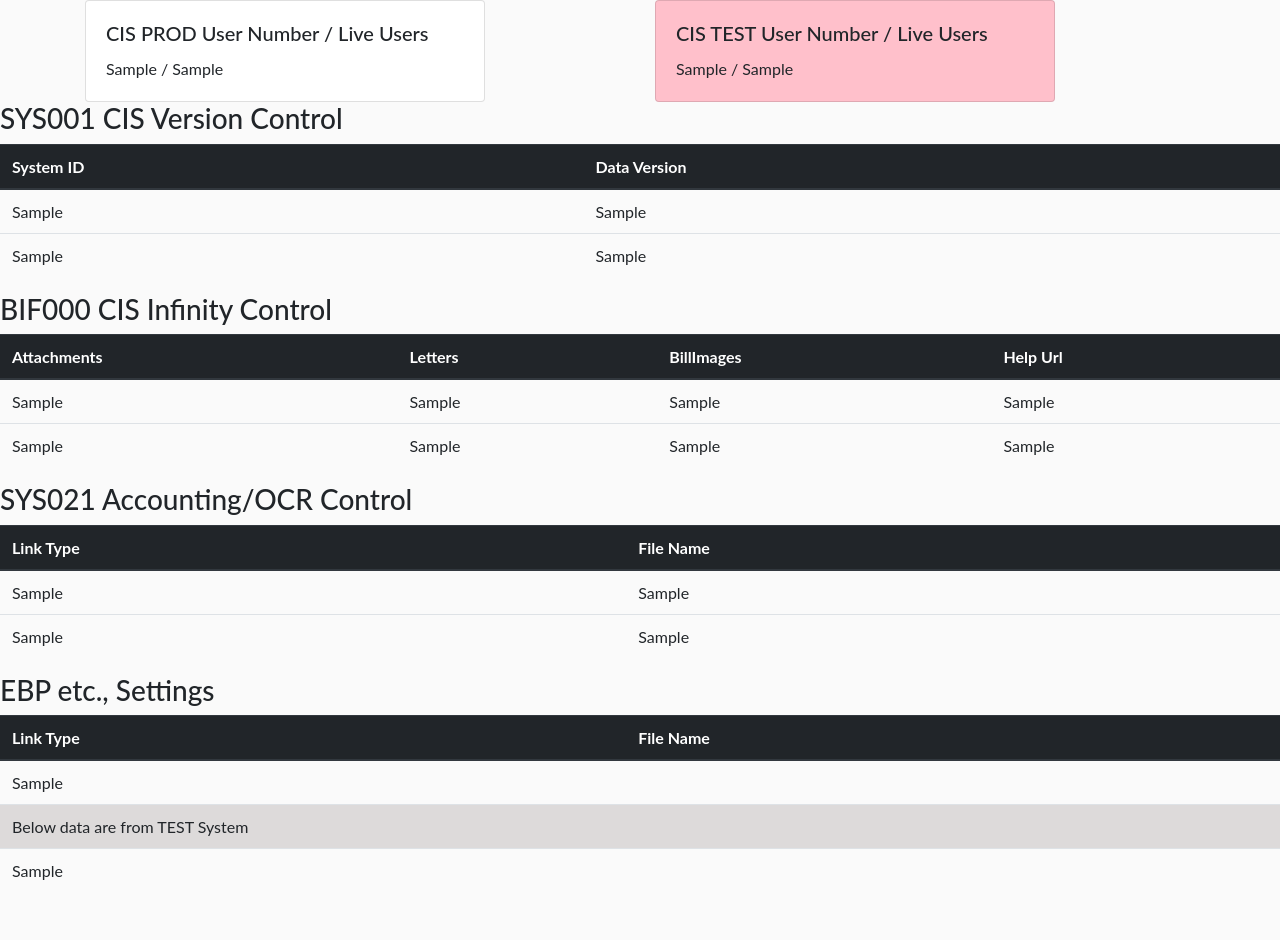
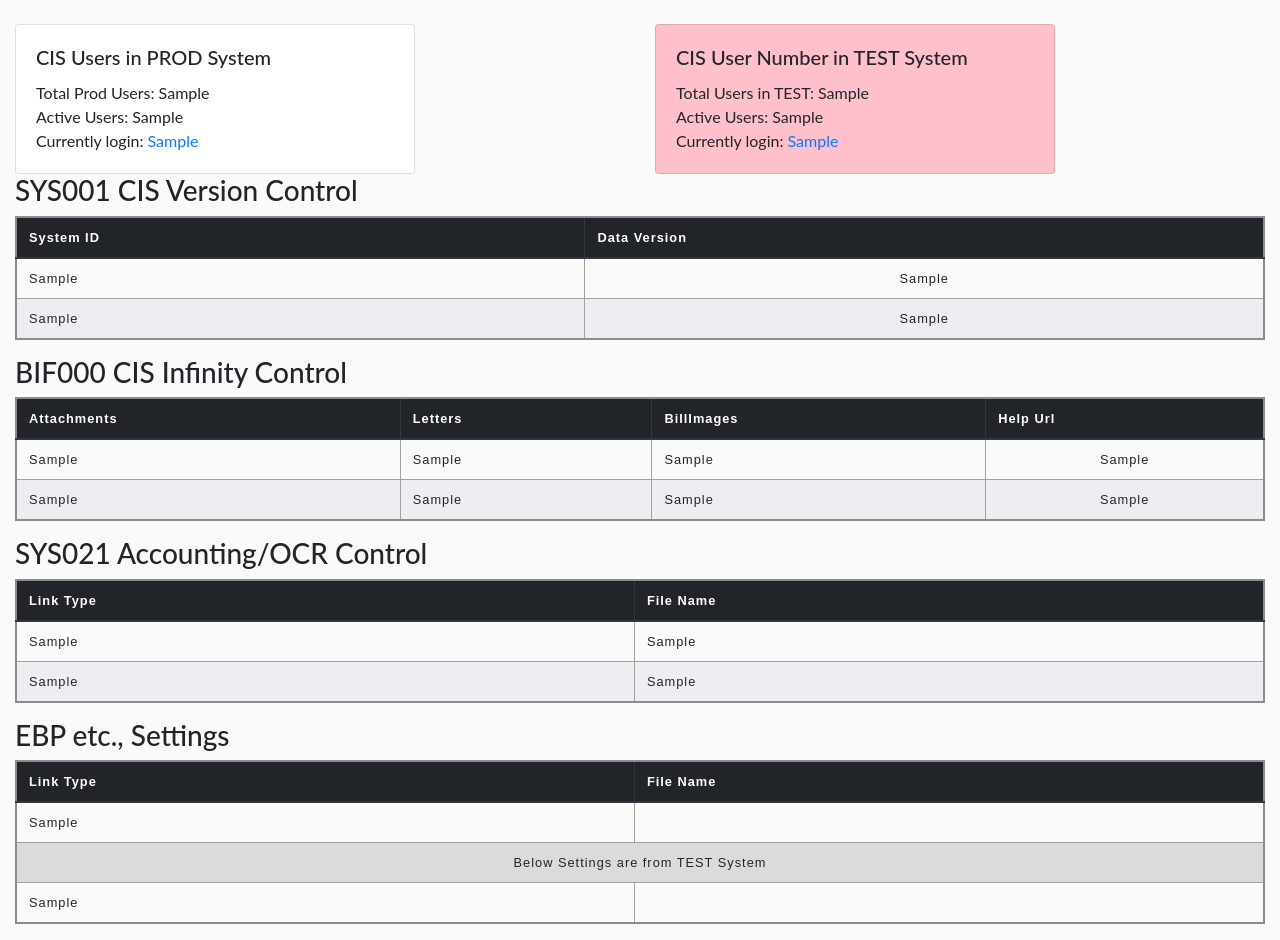
Before and after one commit to rockymount114/CIS-DB-Checking, a Django app: template CISDBCheckingApp/webapp/templates/webapp/index.html in a window 1280 px wide. Before the commit the page ends 880 px from the top, so only its background shows below. Run offline with Django 4.2, Linux system fonts and the light colour scheme; the template is opened without the code that fills it: most values are stand-ins (such as "Sample title", 1, 10 or a date in 2020).

Commit message:
add 2 more views

```diff
--- a/CISDBCheckingApp/CISDBCheckingApp/static/css/styles.css
+++ b/CISDBCheckingApp/CISDBCheckingApp/static/css/styles.css
@@ -49,3 +49,71 @@ body{
 .td_test{
     background-color: hsl(0, 4%, 86%);
 }
+
+
+
+/* start login user details*/
+
+table {
+    border-collapse: collapse;
+    border: 2px solid rgb(140 140 140);
+    font-family: sans-serif;
+    font-size: 0.8rem;
+    letter-spacing: 1px;
+  }
+
+  caption {
+    caption-side: bottom;
+    padding: 10px;
+    font-weight: bold;
+  }
+
+  thead,
+  tfoot {
+    background-color: rgb(228 240 245);
+  }
+
+  th,
+  td {
+    border: 1px solid rgb(160 160 160);
+    padding: 8px 10px;
+  }
+
+  td:last-of-type {
+    text-align: center;
+  }
+
+  tbody > tr:nth-of-type(even) {
+    background-color: rgb(237 238 242);
+  }
+
+  tfoot th {
+    text-align: right;
+  }
+
+  tfoot td {
+    font-weight: bold;
+  }
+
+  /* end login user details*/
+
+
+
+
+@media (min-width: 576px) {
+    .objective-name {
+    max-width: 150px; }
+}
+@media (min-width: 768px) {
+    .objective-name {
+    max-width: 200px;
+  }
+}
+@media (min-width: 992px) {
+    .objective-name {
+        max-width: 8000px;
+      }
+ }
+@media (min-width: 1200px) { .objective-name {
+    max-width: 800px;
+  } }
--- a/CISDBCheckingApp/webapp/templates/webapp/index.html
+++ b/CISDBCheckingApp/webapp/templates/webapp/index.html
@@ -8,31 +8,42 @@
     <!-- Bootstrap CSS -->
     <link rel="stylesheet" href="https://cdn.jsdelivr.net/npm/bootstrap@4.0.0/dist/css/bootstrap.min.css" integrity="sha384-Gn5384xqQ1aoWXA+058RXPxPg6fy4IWvTNh0E263XmFcJlSAwiGgFAW/dAiS6JXm" crossorigin="anonymous">
     <link rel="stylesheet" type="text/css" href="{% static 'css/styles.css' %}">
-    <title>CIS Database compare</title>
+    <title>CIS Infinity System Information</title>
+</head>
 
 
-<div class="container">
 
-    <div class="row">
+<div class="container-fluid mt-4">
+
+    <div class="row d-flex flex-row">
         <div class="col-md-6">
             <div class="card" style="width: 25rem;">
-                {% comment %} <img class="card-img-top" src="..." alt="Card image cap"> {% endcomment %}
+
                 <div class="card-body">
-                    <h5 class="card-title">CIS PROD User Number / Live Users</h5>
-                    <p class="card-text">{{sys010_prods.0.0}} / {{num_users_prod.0.0}}</p>
+                    <h5 class="card-title">CIS Users in PROD System</h5>
+
+                    <p class="card-text">Total Prod Users: {{sys010_prods.0.0}}
+                        <br> Active Users: {{num_users_prod.0.0}}
+                        <br>Currently login: <a href="{% url 'login_details' %}">{{ current_prod_login_users.0.0 }}</a>
+                    </p>
                 </div>
             </div>
         </div>
         <div class="col-md-6">
             <div class="card pink-background" style="width: 25rem;">
                 <div class="card-body">
-                    <h5 class="card-title">CIS TEST User Number / Live Users</h5>
-                    <p class="card-text">{{sys010_tests.0.0}} / {{num_users_test.0.0}}</p>
+                    <h5 class="card-title">CIS User Number in TEST System</h5>
+
+                    <p class="card-text">Total Users in TEST: {{sys010_tests.0.0}}
+                        <br> Active Users: {{num_users_test.0.0}}
+                        <br>Currently login: <a href="{% url 'login_details_test' %}">{{ current_test_login_users.0.0 }}</a>
+                    </p>
+
                 </div>
             </div>
         </div>
     </div>
-</div>
+
 
 
 <h3>SYS001 CIS Version Control</h3>
@@ -118,7 +129,7 @@
             {% for prod in sys021_prods %}
             <tr>
                 <td>{{ prod.0 }}</td>
-                <td>{{ prod.1 }}</td>
+                <td class="text-left">{{ prod.1 }}</td>
             </tr>
             {% endfor %}
 
@@ -126,7 +137,7 @@
             {% for test in sys021_tests %}
             <tr>
                 <td>{{ test.0 }}</td>
-                <td>{{ test.1 }}</td>
+                <td class="text-left">{{ test.1 }}</td>
             </tr>
             {% endfor %}
         </tbody>
@@ -149,22 +160,27 @@
             {% for prod in itr_prods %}
             <tr>
                 <td>{{ prod.0 }}</td>
-                <td>{{ prod.1|slice:"24:" }}</td>
+                <td class="text-left">{{ prod.1|slice:"24:" }}</td>
 
             </tr>
 
             {% endfor %}
             <tr class="spacer">
-                <td class="td_test" colspan="2" style="height: 10px;"> Below data are from TEST System</td>
+                <td class="td_test" colspan="2" style="height: 10px;"> Below Settings are from TEST System</td>
             </tr>
 
             {% for test in itr_tests %}
             <tr>
                 <td>{{ test.0 }}</td>
-                <td>{{ test.1|slice:"24:" }}</td>
+                <td class="text-left">{{ test.1|slice:"24:" }}</td>
 
             </tr>
 
             {% endfor %}
         </tbody>
     </table>
+
+
+
+
+</div>
--- a/CISDBCheckingApp/webapp/urls.py
+++ b/CISDBCheckingApp/webapp/urls.py
@@ -1,7 +1,9 @@
 from django.urls import path
-
 from . import views
+from .views import LoginDetailsView, TESTLoginDetailsView
 
 urlpatterns = [
-    path("", views.index, name="compare_sys001"),
+    path("", views.index, name="index"),
+    path("login_details.html/", LoginDetailsView.as_view(), name='login_details'),
+    path("login_details_test.html/", TESTLoginDetailsView.as_view(), name='login_details_test'),
 ]
```
Also changed, not shown: CISDBCheckingApp/CISDBCheckingApp/settings.py (+16 -16 lines), CISDBCheckingApp/webapp/templates/webapp/login_details.html (added, +42 -0 lines), CISDBCheckingApp/webapp/templates/webapp/login_details_test.html (added, +43 -0 lines), CISDBCheckingApp/webapp/views.py (+41 -0 lines).
